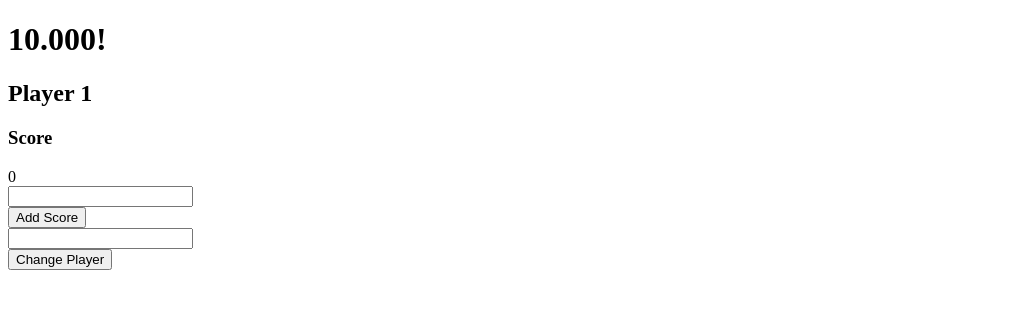
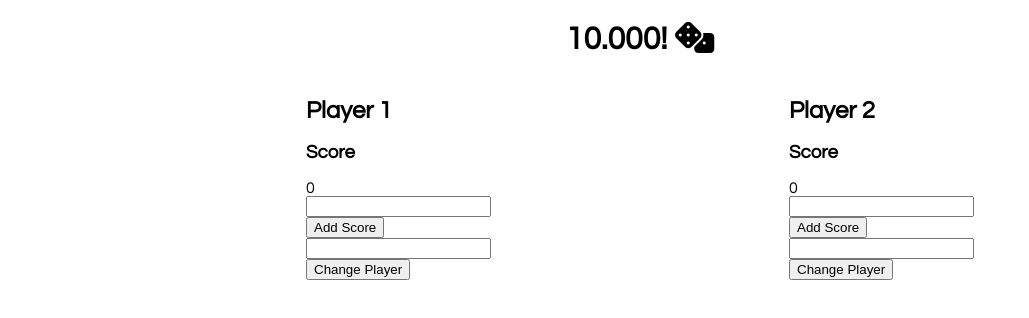
Before and after one commit to RianneStreef/1000, a website: page index.html in a window 1280 px wide. Shown: the whole page, without its empty margins (0-1029 px from the left). Drawn offline with Linux system fonts and the light colour scheme.

Commit message:
score adds working

```diff
--- a/index.html
+++ b/index.html
@@ -1,4 +1,3 @@
-
 <!doctype html>
 <html lang="en">
 
@@ -7,29 +6,47 @@
     <link rel="icon" type="image/jpeg" href="./media/dicesLogo.jpeg">
 
     <meta charset="utf-8">
-    <meta name="description" content="10.000!">
+    <meta name="description" content="10.000 score counter!">
 
-    <link rel="stylesheet" href="css/style.css" type="text/css">
 
     <script src="https://kit.fontawesome.com/6468bc3c55.js"></script>
+    <link rel="stylesheet" href="css/style.css" type="text/css">
 
 </head>
 
 <body>
-<div>
-    <div id="container">
-        <h1>10.000!</h1>
+    <h1>10.000! <i class="fas fa-dice"></i></h1>
+    <div class="container">
+            <div class="players">
                 <h2 id="player1">Player 1</h2>
+                <div class="score">
                     <h3>Score</h3>
-        <span id="score1"></span>
-        <span>0</span><br>
+                    <span id="score1">0</span>
+
+                </div>
                 <input id="newScore1" type="number" class="scoreInput" required><br>
                 <button type="button" id="addScore1" class="btn">Add Score</button><br>
+
                 <input id="newPlayer1" type="text" class="Player" required><br>
                 <button type="button" id="addNewPlayer1" class="btn">Change Player</button>
             </div>
+            <div class="players">
+                <h2 id="player2">Player 2</h2>
+                <div class="score">
+                    <h3>Score</h3>
+                    <span id="score2">0</span>
+
                 </div>
+                <input id="newScore2" type="number" class="scoreInput" required><br>
+                <button type="button" id="addScore2" class="btn">Add Score</button><br>
+                <input id="newPlayer=2" type="text" class="Player" required><br>
+                <button type="button" id="addNewPlayer2" class="btn">Change Player</button>
+            </div>
+        </div>
+    </div>
+
     <script src="scripts.js"></script>
+
 </body>
 
 </html>
--- a/package.json
+++ b/package.json
@@ -6,6 +6,10 @@
   "scripts": {
     "sass" : "sass --watch ./sass/main.scss:./css/style.css"
   },
+  "repository": {
+    "type": "git",
+    "url": "git+https://github.com/RianneStreef/10000.git"
+  },
   "author": "",
   "license": "ISC"
 }
--- a/sass/main.scss
+++ b/sass/main.scss
@@ -0,0 +1,14 @@
+body {
+    font-family: "Century Gothic", CenturyGothic, Geneva, AppleGothic, sans-serif;
+
+  }
+
+h1 {
+    text-align: center;
+}
+
+.container{
+    display: flex;
+    flex-direction: row;
+    justify-content: space-evenly;
+}
--- a/scripts.js
+++ b/scripts.js
@@ -15,11 +15,21 @@ addNewPlayer1Btn.addEventListener('click', ($event) => {
 
 addScore1Btn.addEventListener('click', ($event) => {
     $event.preventDefault ();
-    score1.textContent = newScore1.value;
+    // score1.textContent = newScore1.value;
 
-    // score1.value = score1.value + newScore1.value;
+    let oldScore = score1.innerHTML ? parseInt(score1.innerHTML) : 0
+    let scoreInput = parseInt(newScore1.value)
+    let newScore = oldScore + scoreInput;
 
-    // let oldScore = score1;
-    // let newScore = newScore1;
-    // newScore1.value = oldScore + newScore;
+
+    console.log ('this is the score: ' + newScore)
+
+    score1.innerHTML =  newScore;
 });
+
+
+if(score1.innerHTML)
+
+   oldScore = parseInt(score1.innerHTML)
+else
+   oldScore = 0
```
Also changed, not shown: css/style.css, 1 other file. Lines whose indentation alone changed are shown as unchanged.
